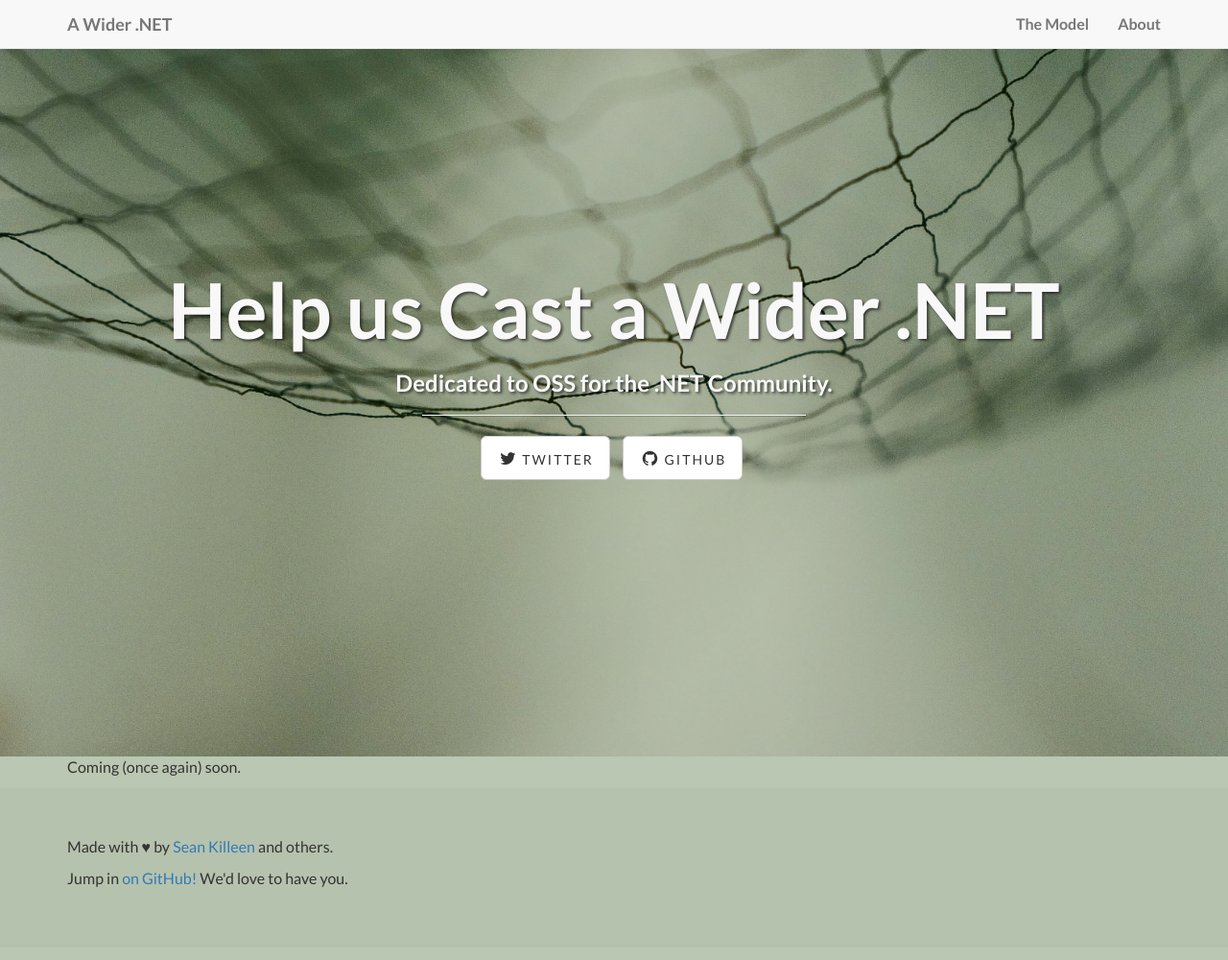
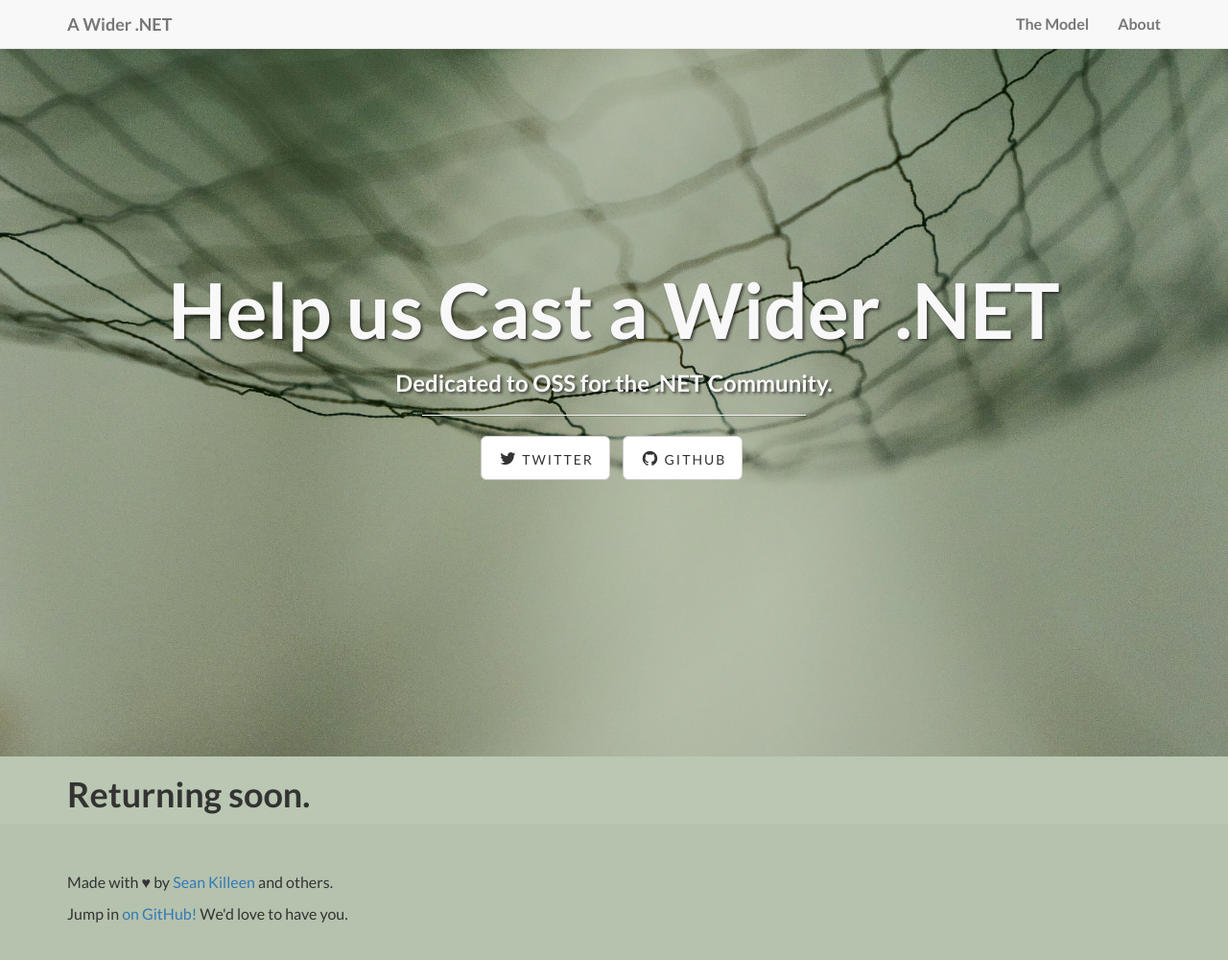
Before and after one commit to AWiderDotNET/AWiderDotNet.github.io, a Jekyll site: the page built from index.md, in a window 1280 px wide and 1024 px high. Shown: the top 1000 px of the window at 96% size. Built offline with Jekyll 4.4.1, drawn with Linux system fonts in a browser that asks for light colours; nearby versions of some CDN libraries.

Commit message:
Change to heading

```diff
--- a/index.md
+++ b/index.md
@@ -5,4 +5,4 @@ subTitle: Dedicated to OSS for the .NET Community.
 splash: true
 ---
 
-Coming (once again) soon.
+# Returning soon.
```
